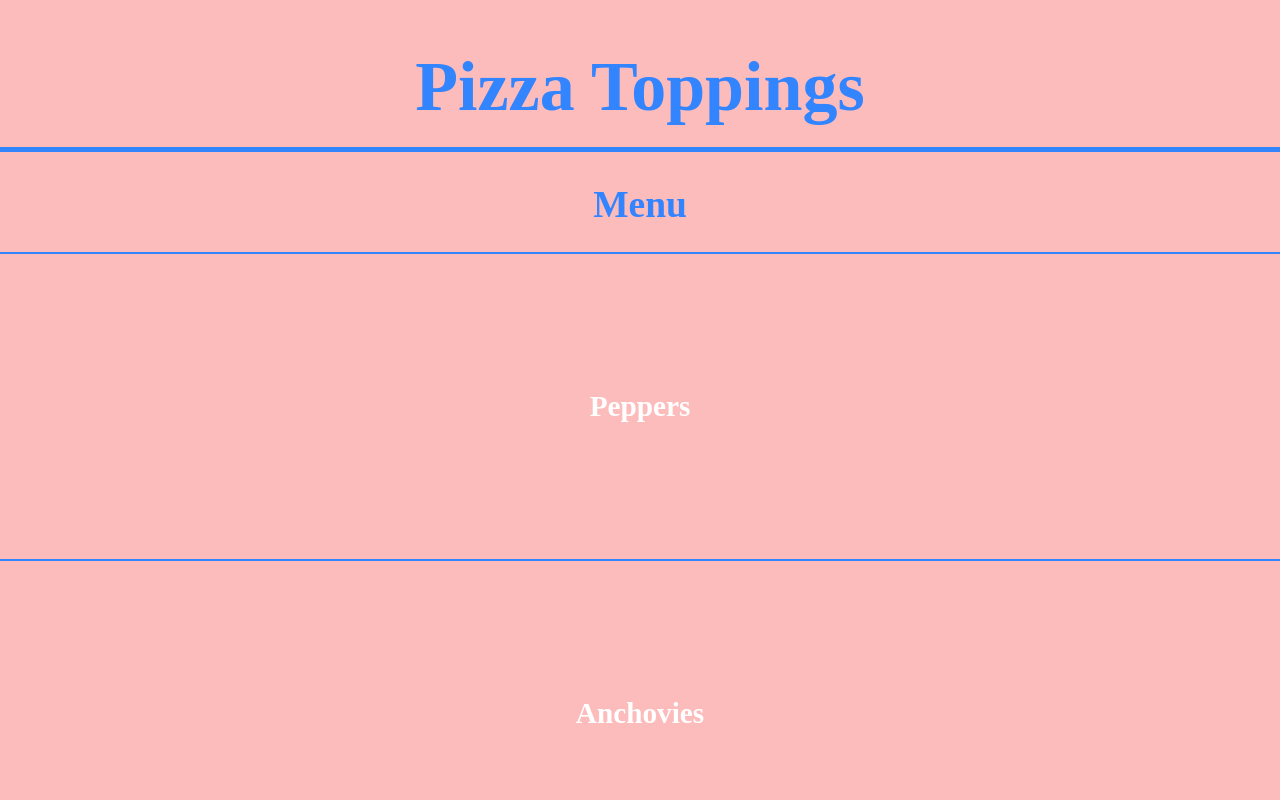
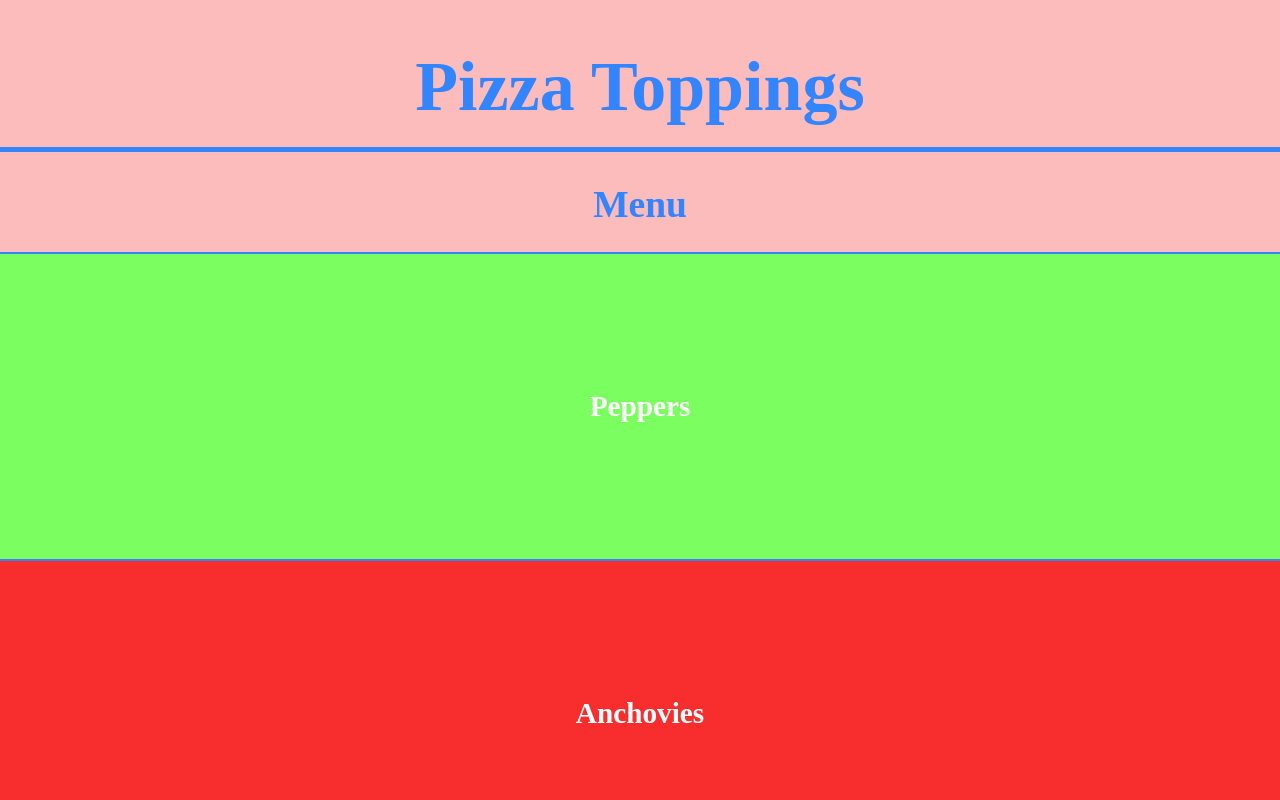
Before and after one commit to terryproctor/pizzaToppings, a plain HTML site: page index.html in a window 1280 px wide. Shown: the top 800 px of the page. Drawn offline with Linux system fonts and the light colour scheme.

Commit message:
added additional class(background) + pointer

```diff
--- a/script.js
+++ b/script.js
@@ -3,29 +3,39 @@ function Topping(topping, stock, used) {
 	this.used = used;
   this.stock = stock;
 
-	this.percentage = function() {
+	this.percent = function() {
 		return ((this.stock - this.used) / stock) * 100
 	};
 }
 
 let peppers = new Topping('Peppers', 30, 0);
-let anchovies = new Topping('Anchovies', 10, 0);
+let anchovies = new Topping('Anchovies', 10, 8);
 let pineapple = new Topping('Pineapple', 15, 0);
 
 let toppings = [peppers, anchovies, pineapple];
 
+let position = document.getElementById("menuContainer");
+
 for (let i=0; i<toppings.length; i++) {
 	let newEl = document.createElement('div');
 	newEl.className = 'menuItem';
+	newEl.style.cursor = 'pointer';
+	if (toppings[i].percent() > 25) {
+	newEl.className += ' greenBackground'
+	}
+	else if (toppings[i].percent() <= 25) {
+	newEl.className += ' redBackground'
+	}
 
 	let newH3 = document.createElement('h3');
 	newEl.appendChild(newH3);
 
-	let position = document.getElementById("menuContainer");
 	let newText = document.createTextNode(toppings[i].topping);
 	newH3.appendChild(newText);
 	position.appendChild(newEl);
 
+}
 
-}
-//need to add css classes to new elements
+toppings.forEach(Topping => {
+	console.log(Topping.percent())
+});
--- a/style.css
+++ b/style.css
@@ -1,6 +1,7 @@
 body {
     margin: 0;
     background-color: rgb(252, 188, 188);
+
 }
 .heading {
     text-align: center;
```
